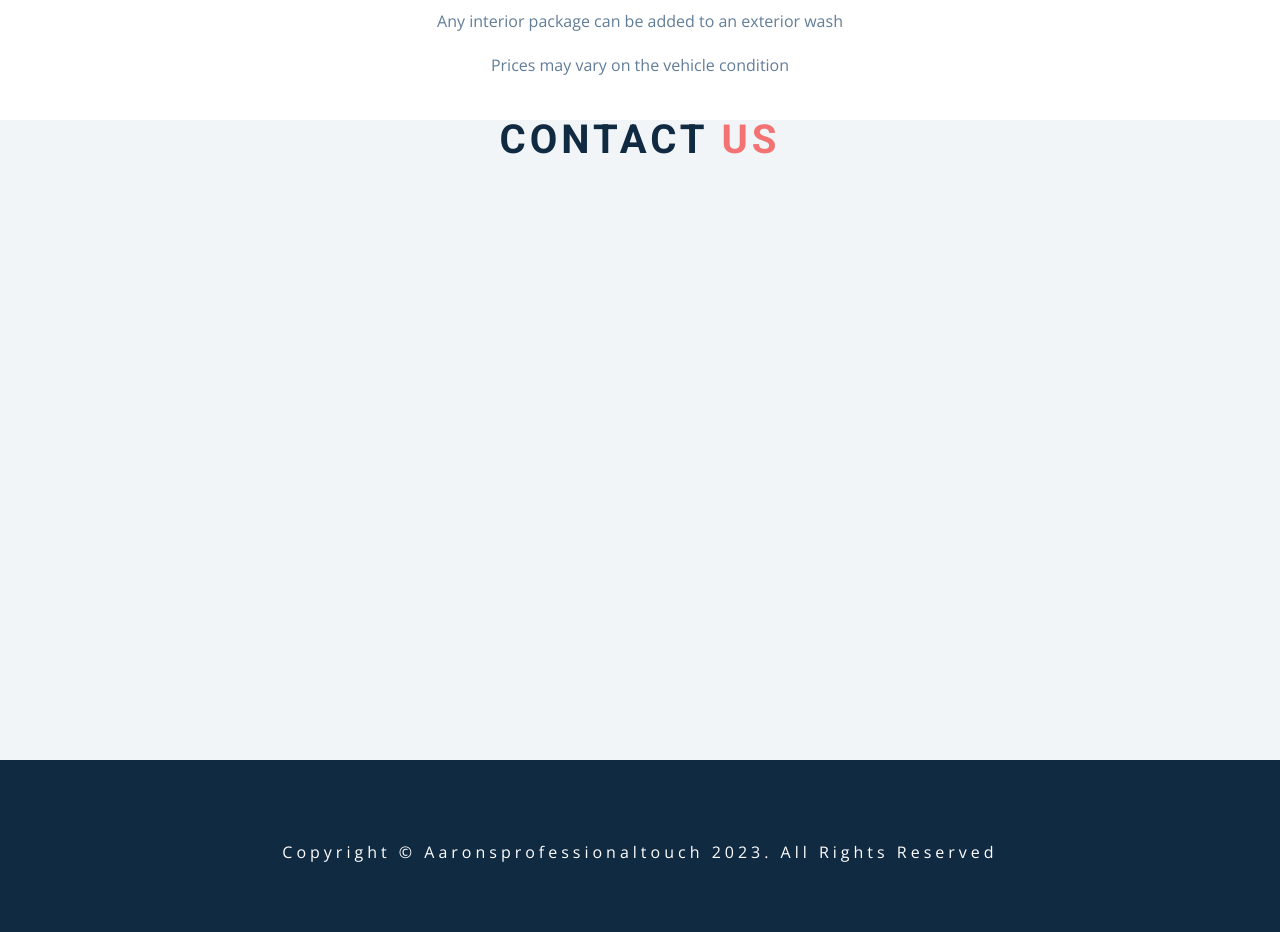
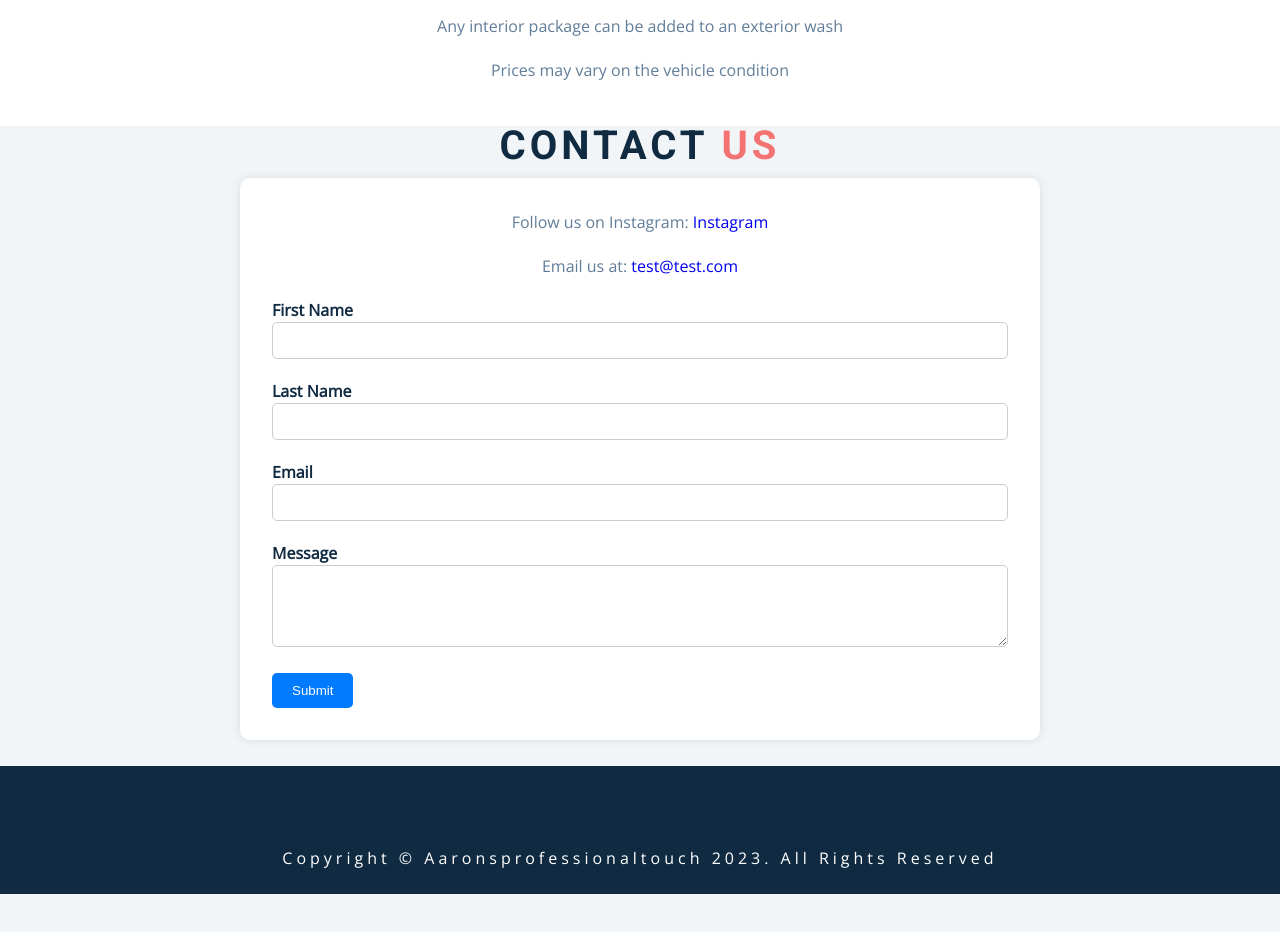
Before and after one commit to moisesortega/aaronsdetail, a plain HTML site: page index.html in a window 1280 px wide. Shown: the part 2200-3132 px from the top of the page. After the commit the page ends 3094 px from the top, so only its background shows below. Drawn offline with nearby package versions, Linux system fonts and the light colour scheme.

Commit message:
Added dynamic services section and a Contact us finish

```diff
--- a/index.html
+++ b/index.html
@@ -110,6 +110,29 @@
       <div class="title">
         <h2>contact <span>us</span></h2>
       </div>
+      <div class="contact-container">
+        <p>Follow us on Instagram: <a href="https://www.instagram.com/aarons_professional_touch/" target="_blank">Instagram</a></p>
+        <p>Email us at: <a href="mailto:contact@yourwebsite.com">test@test.com</a></p>
+        <form class="contact-form" action="#" method="POST">
+            <div class="form-group">
+              <label for="first-name">First Name</label>
+              <input type="text" id="first-name" name="first-name" required>
+            </div>
+            <div class="form-group">
+              <label for="last-name">Last Name</label>
+              <input type="text" id="last-name" name="last-name" required>
+            </div>
+            <div class="form-group">
+              <label for="email">Email</label>
+              <input type="email" id="email" name="email" required>
+            </div>
+            <div class="form-group">
+              <label for="message">Message</label>
+              <textarea id="message" name="message" rows="4" required></textarea>
+            </div>
+            <button type="submit" class="submit-button">Submit</button>
+          </form>
+      </div>
     </section>
     <!-- footer -->
     <footer class="section">
--- a/styles.css
+++ b/styles.css
@@ -170,7 +170,7 @@ p {
 }
 /* section */
 .section {
-  padding-bottom: 5rem;
+  padding-bottom: 1.5rem;
 }
 
 .section img {
@@ -329,6 +329,12 @@ header {
   .container p {
     max-width: 40rem;
   }
+
+  .package-card {
+    width: 100%;
+    height: auto;
+    margin-bottom: 20px
+  }
 }
 /* sections, title  */
 .title h2 {
@@ -346,6 +352,7 @@ header {
   height: 80vh;
 }
 #services {
+  height: auto;
   background: var(--clr-white);
 }
 #about img {
@@ -404,7 +411,7 @@ footer p {
 
 #aligntext {
   text-align: center;
-  margin-top: 20px
+  margin-top: 5px;
 }
 
 /* Package card container */
@@ -413,7 +420,7 @@ footer p {
   flex-wrap: wrap;
   justify-content: center;
   align-items: flex-start;
-  gap: 20px;
+  gap: 10px;
 }
 
 .package-card {
@@ -478,3 +485,54 @@ footer p {
   padding-left: 5%;
   padding-right: 5%;
 }
+
+/* Contact Container */
+.contact-container {
+  max-width: 800px;
+  margin: 0 auto;
+  padding: 2rem;
+  background-color: #fff;
+  border-radius: 10px;
+  box-shadow: 0 0 10px rgba(0, 0, 0, 0.1);
+}
+
+/* Contact form styles */
+.contact-form {
+  text-align: left;
+}
+
+.form-group {
+  margin-bottom: 20px;
+}
+
+label {
+  display: block;
+  font-weight: bold;
+}
+
+input[type="text"],
+input[type="email"],
+textarea {
+  width: 100%;
+  padding: 10px;
+  border: 1px solid #ccc;
+  border-radius: 5px;
+}
+
+textarea {
+  resize: vertical;
+}
+
+.submit-button {
+  background-color: #007bff;
+  color: #fff;
+  padding: 10px 20px;
+  border: none;
+  border-radius: 5px;
+  cursor: pointer;
+  transition: background-color 0.3s ease;
+}
+
+.submit-button:hover {
+  background-color: #0056b3;
+}
```
